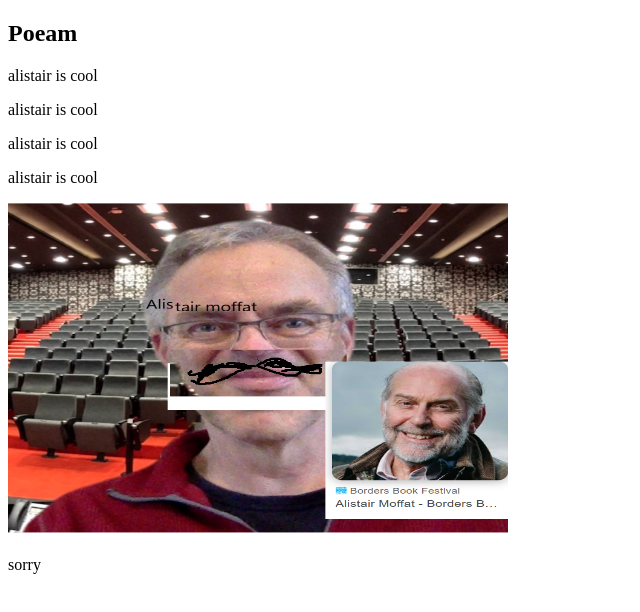
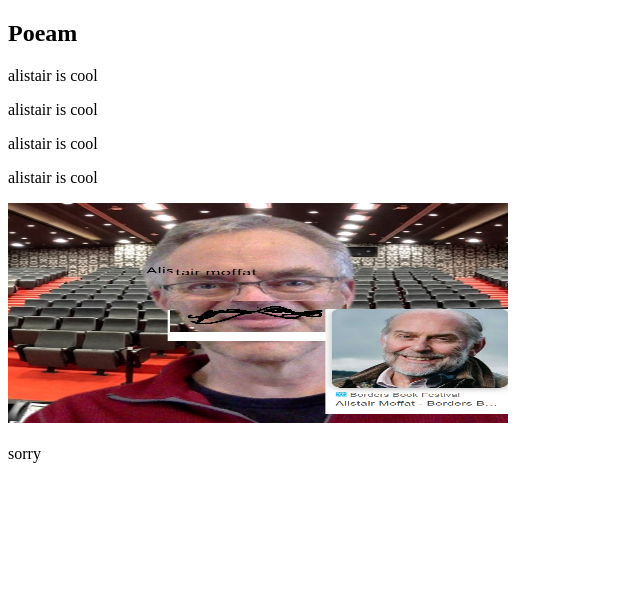
Before and after one commit to Sondyre/banana, a plain HTML site: page index.html in a window 1280 px wide. Shown: the whole page, without its empty margins (0-640 px from the left). Drawn offline with Linux system fonts and the light colour scheme; files whose address does not match are found by name.

Commit message:
Update index.html

```diff
--- a/index.html
+++ b/index.html
@@ -7,7 +7,7 @@
 <p>alistair is cool</p>
 <p>alistair is cool</p>
 <p>alistair is cool</p>
-<img src="C:\Users\ashra\Untitled.png" alt="Trulli" width="500" height="333">
+<img src="Untitled.png" alt="banana" width="500" height="222">
 <p>sorry</p>
 </body>
 </html>
```
